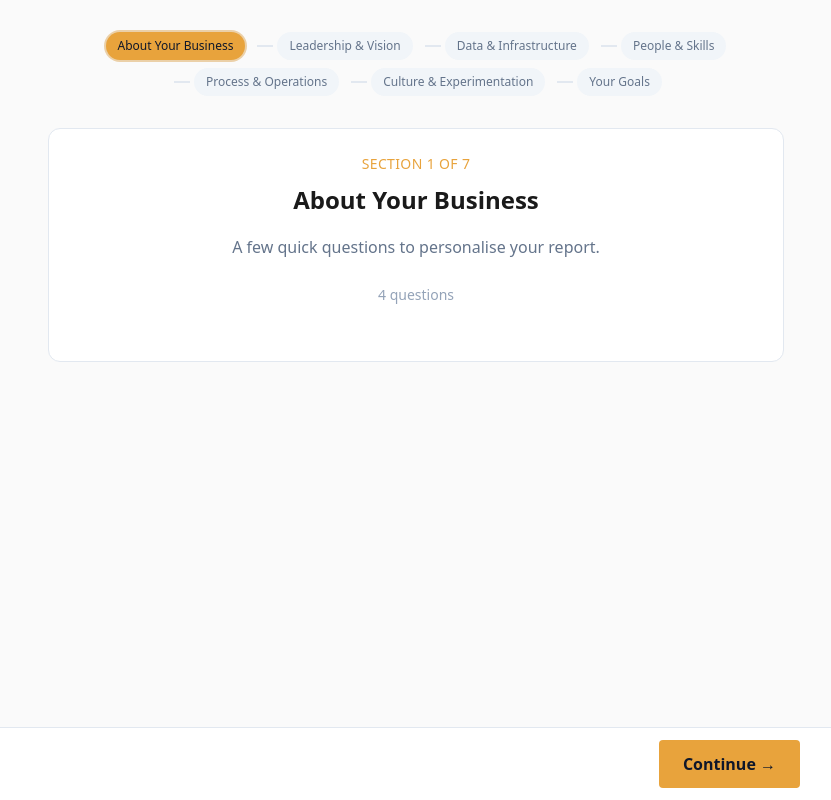
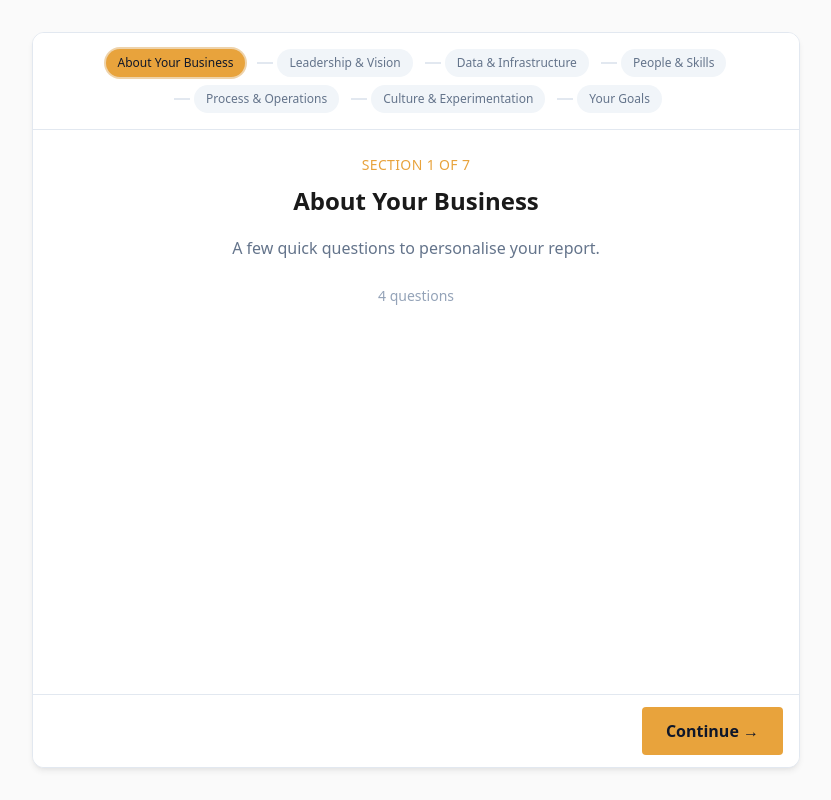
Before and after one commit to andy-carroll/scorekit, a Next.js app in the folder apps/web/: page /quiz in a window 1280 px wide. Shown: the whole page, without its empty margins (224-1055 px from the left). Built offline with nearby package versions, Linux system fonts and the light colour scheme.

Commit message:
feat: device-frame quiz + email UI
- Add stable-height panel with sticky header/footer for quiz + email
- Keep progress visible while content scrolls
- Fix responsive alignment so panel stays centered

```diff
--- a/apps/web/src/app/email/page.tsx
+++ b/apps/web/src/app/email/page.tsx
@@ -49,11 +49,10 @@ export default function EmailGatePage() {
 
   return (
     <form onSubmit={handleSubmit} className="page-bg flow-shell">
-      <main className="flow-main">
-        <div className="flow-container-sm">
-          <div className="card">
-            <div className="text-center mb-8">
-              <div className="icon-badge mb-4">
+      <div className="flow-panel flow-panel-sm">
+        <div className="flow-panel-header">
+          <div className="text-center">
+            <div className="icon-badge mb-3">
               <svg
                 className="w-8 h-8"
                 fill="none"
@@ -68,12 +67,14 @@ export default function EmailGatePage() {
                 />
               </svg>
             </div>
-              <h1 className="section-heading text-2xl mb-2">Your results are ready!</h1>
+            <h1 className="section-heading text-2xl mb-1">Your results are ready!</h1>
             <p className="body-text">
               Enter your details to unlock your personalised AI Readiness Report.
             </p>
           </div>
+        </div>
 
+        <div className="flow-panel-body">
           <div className="space-y-4">
             <div>
               <label htmlFor="name" className="form-label">
@@ -125,11 +126,9 @@ export default function EmailGatePage() {
             </p>
           </div>
         </div>
-        </div>
-      </main>
 
-      <div className="flow-footer">
-        <div className="flow-footer-inner flow-footer-inner-sm">
+        <div className="flow-panel-footer">
+          <div className="flow-panel-footer-inner">
             <div className="flow-actions" />
             <div className="flow-actions">
               <button type="submit" disabled={isSubmitting} className="btn-primary">
@@ -138,6 +137,7 @@ export default function EmailGatePage() {
             </div>
           </div>
         </div>
+      </div>
     </form>
   );
 }
--- a/apps/web/src/app/quiz/page.tsx
+++ b/apps/web/src/app/quiz/page.tsx
@@ -125,10 +125,21 @@ export default function QuizPage() {
 
   return (
     <div className="page-bg flow-shell">
-      <main className="flow-main">
-        <div className="flow-container">
-          <SectionProgress sections={progressSections} currentSectionId={currentSection.id} />
+      <div className="flow-panel">
+        <div className="flow-panel-header">
+          <SectionProgress
+            sections={progressSections}
+            currentSectionId={currentSection.id}
+            className="mb-0"
+          />
+          {currentStep.type === "question" && (
+            <div className="text-center muted-text mt-2">
+              Question {currentQuestionNumber} of {totalQuestions}
+            </div>
+          )}
+        </div>
 
+        <div className="flow-panel-body">
           {currentStep.type === "intro" ? (
             <PillarIntro
               pillarName={currentSection.name}
@@ -136,25 +147,20 @@ export default function QuizPage() {
               questionCount={currentSectionQuestions.length}
               pillarNumber={currentStep.sectionIndex + 1}
               totalPillars={sections.length}
+              wrapInCard={false}
             />
           ) : (
-            <>
-              <div className="text-center muted-text mb-4">
-                Question {currentQuestionNumber} of {totalQuestions}
-              </div>
             <QuestionCard
               question={currentSectionQuestions[currentStep.questionIndex]}
               value={answers[currentSectionQuestions[currentStep.questionIndex]?.id]}
               onAnswer={handleAnswerUpdate}
               pillarName={currentSection.name}
             />
-            </>
           )}
         </div>
-      </main>
 
-      <div className="flow-footer">
-        <div className="flow-footer-inner">
+        <div className="flow-panel-footer">
+          <div className="flow-panel-footer-inner">
             <div className="flow-actions">
               {canGoBack && (
                 <button onClick={handleBack} className="btn-ghost">
@@ -180,5 +186,6 @@ export default function QuizPage() {
           </div>
         </div>
       </div>
+    </div>
   );
 }
--- a/apps/web/src/components/PillarIntro.tsx
+++ b/apps/web/src/components/PillarIntro.tsx
@@ -5,6 +5,7 @@ interface PillarIntroProps {
   pillarNumber: number;
   totalPillars: number;
   onContinue?: () => void;
+  wrapInCard?: boolean;
 }
 
 export function PillarIntro({
@@ -14,9 +15,10 @@ export function PillarIntro({
   pillarNumber,
   totalPillars,
   onContinue,
+  wrapInCard = true,
 }: PillarIntroProps) {
-  return (
-    <div className="card text-center">
+  const content = (
+    <div className="text-center">
       <div className="section-label mb-2">
         Section {pillarNumber} of {totalPillars}
       </div>
@@ -52,4 +54,8 @@ export function PillarIntro({
       )}
     </div>
   );
+
+  if (!wrapInCard) return content;
+
+  return <div className="card">{content}</div>;
 }
--- a/apps/web/src/components/SectionProgress.tsx
+++ b/apps/web/src/components/SectionProgress.tsx
@@ -7,11 +7,12 @@ interface Section {
 interface SectionProgressProps {
   sections: Section[];
   currentSectionId: string;
+  className?: string;
 }
 
-export function SectionProgress({ sections, currentSectionId }: SectionProgressProps) {
+export function SectionProgress({ sections, currentSectionId, className }: SectionProgressProps) {
   return (
-    <div className="flex items-center justify-center gap-2 mb-8 flex-wrap">
+    <div className={`flex items-center justify-center gap-2 flex-wrap ${className ?? "mb-8"}`}>
       {sections.map((section, index) => {
         const isCurrent = section.id === currentSectionId;
         const isCompleted = section.completed;
--- a/apps/web/src/styles/themes/accelerator.css
+++ b/apps/web/src/styles/themes/accelerator.css
@@ -384,59 +384,60 @@
  * ======================================== */
 
 .flow-shell {
-  min-height: 100vh;
+  min-height: 100dvh;
   display: flex;
   flex-direction: column;
+  align-items: center;
+  justify-content: flex-start;
+  padding: var(--space-8) var(--space-4);
 }
 
-.flow-container {
+.flow-panel {
   width: 100%;
   max-width: var(--container-md);
-  margin-left: auto;
-  margin-right: auto;
-  padding-left: var(--space-4);
-  padding-right: var(--space-4);
+  height: min(calc(100dvh - var(--space-16)), 44rem);
+  max-height: calc(100dvh - var(--space-16));
+  background: var(--color-bg-surface);
+  border: 1px solid var(--color-border);
+  border-radius: var(--radius-lg);
+  box-shadow: var(--shadow-md);
+  display: flex;
+  flex-direction: column;
+  overflow: hidden;
 }
 
-.flow-container-sm {
-  width: 100%;
+.flow-panel-sm {
   max-width: var(--container-sm);
-  margin-left: auto;
-  margin-right: auto;
-  padding-left: var(--space-4);
-  padding-right: var(--space-4);
 }
 
-.flow-main {
-  flex: 1;
-  padding-top: var(--space-8);
-  padding-bottom: calc(var(--space-20) + env(safe-area-inset-bottom));
+.flow-panel-header {
+  position: sticky;
+  top: 0;
+  background: var(--color-bg-surface);
+  border-bottom: 1px solid var(--color-border);
+  padding: var(--space-4) var(--space-6);
+  z-index: 1;
 }
 
-.flow-footer {
-  position: fixed;
-  left: 0;
-  right: 0;
-  bottom: 0;
+.flow-panel-body {
+  flex: 1;
+  overflow: auto;
+  padding: var(--space-6);
+  padding-bottom: var(--space-6);
+}
+
+.flow-panel-footer {
+  border-top: 1px solid var(--color-border);
   background: var(--color-bg-surface);
-  border-top: 1px solid var(--color-border);
   padding: var(--space-3) var(--space-4);
   padding-bottom: calc(var(--space-3) + env(safe-area-inset-bottom));
-  z-index: var(--z-fixed);
 }
 
-.flow-footer-inner {
-  max-width: var(--container-md);
-  margin-left: auto;
-  margin-right: auto;
+.flow-panel-footer-inner {
   display: flex;
   align-items: center;
   justify-content: space-between;
   gap: var(--space-4);
-}
-
-.flow-footer-inner-sm {
-  max-width: var(--container-sm);
 }
 
 .flow-actions {
@@ -444,3 +445,9 @@
   align-items: center;
   gap: var(--space-3);
 }
+
+@media (min-width: 768px) {
+  .flow-panel {
+    height: min(calc(100dvh - var(--space-16)), 48rem);
+  }
+}
```
Also changed, not shown: 1 other file (tests, documents, lock files or other folders). Lines whose indentation alone changed are shown as unchanged.
